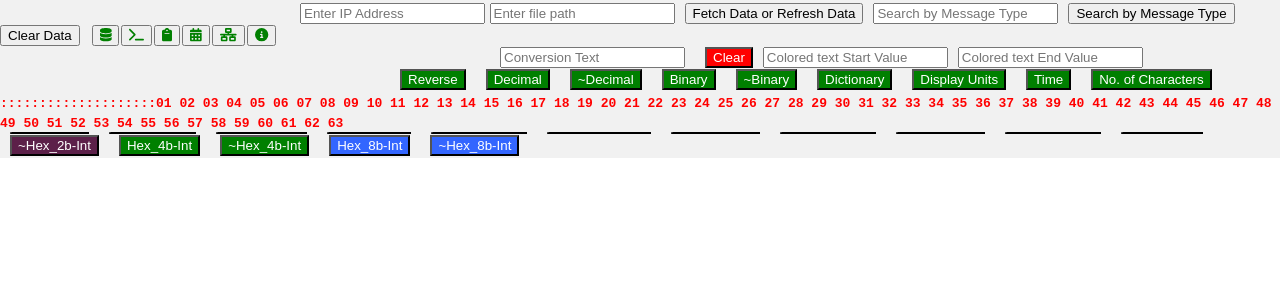
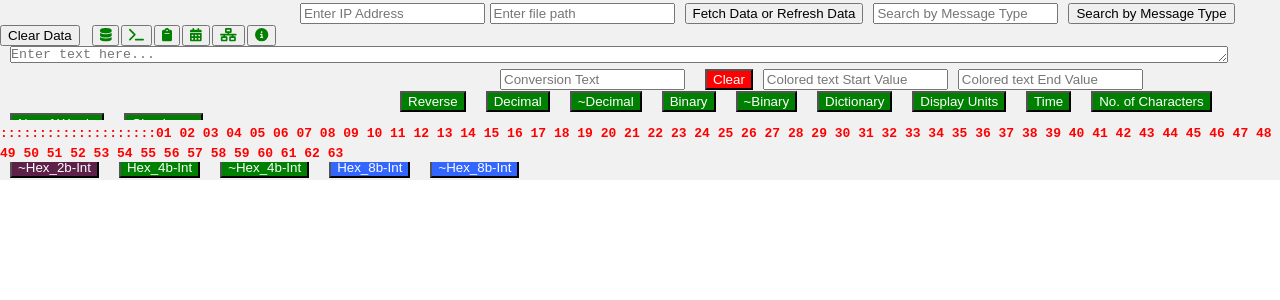
Before and after one commit to pavanpenneti/CLITesting, a React (Create React App) app: page /logData in a window 1280 px wide. Shown: the top 300 px of the page. Built offline with nearby package versions, Linux system fonts and the light colour scheme.

Commit message:
few modifications

```diff
--- a/src/App.js
+++ b/src/App.js
@@ -1,5 +1,6 @@
+
 import React from 'react';
-import { BrowserRouter as Router, Routes, Route } from 'react-router-dom';
+import { BrowserRouter as Router,Routes, Route } from 'react-router-dom';
 import './App.css';
 import LogData from './Screens/components/LogData';
 import FetchData from './Screens/components/ApiData';
@@ -10,20 +11,22 @@ import DailyReport from './Screens/components/DailyReport';
 import snmpData from './Screens/components/snmpData';
 import SnmpData from './Screens/components/snmpData';
 
+
 function App() {
+
+
 	return (
 	<Router>
 		<Routes>
-        <Route exact path="/" Component={FetchData}></Route>
+				<Route exact path='/' Component={FetchData}></Route>
+       			<Route exact path='/apiData' Component={FetchData}></Route>
+				<Route exact path='/logData' Component={LogData}></Route>
+				<Route exact path='/cliData' Component={CLIData}></Route>
+				<Route exact path='/setDataformat' Component={SetDataFormat}></Route>
+				<Route exact path='/dailyReport' Component={DailyReport}></Route>
+				<Route exact path='/snmpData' Component={SnmpData}></Route>
+				<Route exact path='/logDataDetail' Component={LogDetail}></Route>
 
-        <Route exact path="/apiData" Component={FetchData}></Route>
-
-        <Route exact path="/logData" Component={LogData}></Route>
-        <Route exact path="/cliData" Component={CLIData}></Route>
-        <Route exact path="/setDataformat" Component={SetDataFormat}></Route>
-        <Route exact path="/dailyReport" Component={DailyReport}></Route>
-        <Route exact path="/snmpData" Component={SnmpData}></Route>
-        <Route exact path="/logDataDetail" Component={LogDetail}></Route>
 		</Routes>
 	</Router>
 
@@ -40,4 +43,5 @@ function App() {
 );
 }
 
+
 export default App;
--- a/src/Screens/components/LogData.js
+++ b/src/Screens/components/LogData.js
@@ -13,6 +13,7 @@ import {
 
 function LogData() {
   const [data, setData] = useState('');
+  const [text, setText] = useState("");
   const [searchQuery, setSearchQuery] = useState('');
   const [ipAddress, setIpAddress] = useState('');
   const [inputText, setInputText] = useState('');
@@ -728,6 +729,9 @@ function LogData() {
       alert(error.message);
     }
   };
+  const handleChangeText = (event) => {
+    setText(event.target.value);  // Update the state with the new value
+  };
   return (
     <div>
       <div
@@ -864,10 +868,26 @@ function LogData() {
         <br />
 
         {/* Adding logic for conversion  */}
-
+        <div>
+        <textarea
+        rows="1"
+          cols="10"
+        id="inputText"
+        value={text}  // Set the value of textarea to the state value
+        onChange={handleChangeText}  // Call handleChange when the user types
+        placeholder="Enter text here..."
+        style={{
+          width: '95%',
+          padding: '0px',
+          marginBottom: '1px',
+          fontFamily: 'monospace',
+          marginLeft: '10px'
+        }}
+      ></textarea>
+      </div>
         <input
           type="text"
-          style={{ marginLeft: '500px', marginRight: '10px' }}
+          style={{ marginRight: '10px', marginLeft: '500px'  }}
           placeholder="Conversion Text"
           value={inputText}
           onChange={(e) => setInputText(e.target.value)}
@@ -1210,7 +1230,7 @@ function LogData() {
         style={{
           position: 'fixed',
           marginRight: '8px',
-          top: 90,
+          top: 120,
           width: '100%',
           color: 'white',
           backgroundColor: '#f1f1f1',
@@ -1225,6 +1245,7 @@ function LogData() {
             63
           </b>
         </p1>
+
       </div>
       <pre style={{ textAlign: 'left', padding: '22px 7px' }}>
         {[...Array(5)].map((_, index) => (
@@ -1239,6 +1260,27 @@ function LogData() {
           </div>
         ))}
       </pre>
+        <div
+          id="displayText"
+          style={{
+            whiteSpace: "pre-wrap",
+            wordWrap: "break-word",
+          padding: '0px 7px',
+          textAlign: 'left',
+            fontFamily: 'monospace'
+          }}
+        >
+
+        {text.split('\n').map((line, index) => (
+          <div key={index}>
+            {line.startsWith('Tx') && <br />}
+            {start > 0 && end > 0
+              ? applyColorToText(line)
+              : addRedColorToCharacters(line)}
+          </div>
+        ))}
+
+        </div>
     </div>
   );
 }
--- a/src/Screens/components/LogDetail.js
+++ b/src/Screens/components/LogDetail.js
@@ -55,13 +55,18 @@ const LogDetail = () => {
   };
 
   const searchData = async () => {
+    // Split the input data by newline and trim each line
     const lines = inputData.split("\n").map((line) => line.trim());
     const processedResults = [];
+
+    // Process each line
     lines.forEach((line) => {
       if (line.startsWith("Rx:") || line.startsWith("RX:")) {
         const message = line.split(":")[1].trim();
         const listData = message.split(" ");
-        if (listData[4] === "C1") {
+
+        // Ensure listData has enough elements to avoid errors
+        if (listData.length >= 8 && listData[4] === "C1") {
           const eighthByte = listData[7];
           processedResults.push({
             rawRx: message,
@@ -70,20 +75,18 @@ const LogDetail = () => {
         }
       }
     });
-    const filtered = [];
-    processedResults.forEach((result) => {
-      const { rawRx } = result;
-      let matchIndex = rawRx.indexOf(searchQuery);
-      while (matchIndex !== -1) {
-        filtered.push(result);
-        matchIndex = rawRx.indexOf(searchQuery, matchIndex + 1);
-      }
-    });
+    const filtered = processedResults.filter((result, index) => {
+      // Extract characters from index 26 to 27
+      const chars26and27 = result.rawRx.substring(21, 23);
+      console.log(chars26and27)// Assuming `result.rawRx` holds the string
+      return chars26and27.includes(searchQuery); // Check if searchQuery is present in the substring
+    })
     if (filtered.length > 0) {
       const filteredData = filtered.map((item) => `Rx: ${item.rawRx}`).join("\n");
       setInputData(filteredData);
     } else {
       setInputData("");
+      console.log(filtered.length)
     }
     setIsDataUpdated(true);
   };
```
Also changed, not shown: 1 other file (tests, documents, lock files or other folders). Lines whose indentation alone changed are shown as unchanged.
